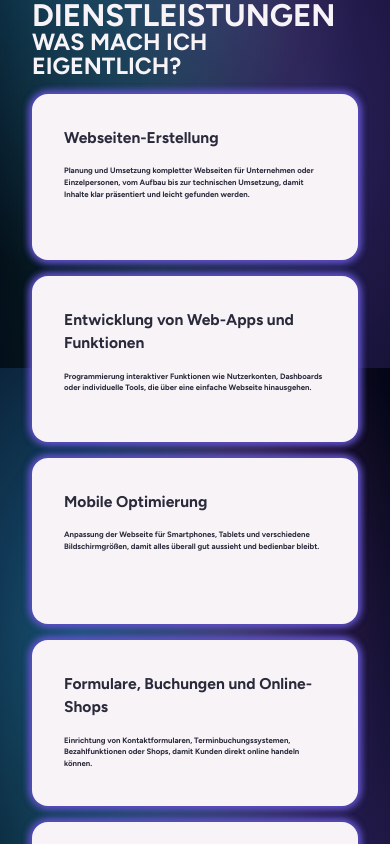
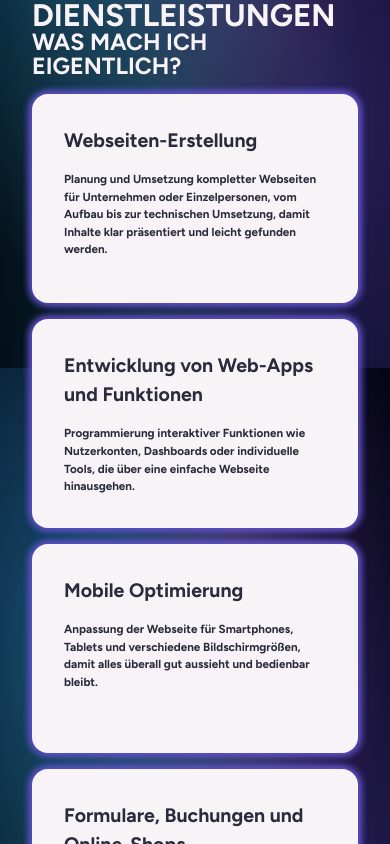
Before and after one commit to Alex5175/homepage2025, a Next.js app: page / in a window 390 px wide. Shown: the part 1320-2164 px from the top of the page. Built offline with nearby package versions, Linux system fonts and the light colour scheme.

Commit message:
fixed some mobile designs

```diff
--- a/components/Projects.tsx
+++ b/components/Projects.tsx
@@ -160,7 +160,7 @@ const projects: Project[] = [
     image: "/images/griessler.webp",
     description: (
       <>
-        <span className="text-red-500">
+        <span className="text-red-500 font-bold">
           Diese Website wird seit 2023 nicht mehr von mir gewartet und hat
           seitdem ihr SSL Zertifikat verloren, seien sie Vorsichtig.
         </span>
@@ -220,17 +220,21 @@ export default function Projects() {
   );
 }
 
+// Mobile Card
 function ProjectCard({ title, image, description, alt, tags, url }: Project) {
   return (
-    <div className="flex flex-col grayscale hover:grayscale-0 transition-all duration-200 hover:scale-105 rounded-lg cursor-pointer hover:z-50 min-h-min">
-      <Link href={url} target="_blank" rel="noreferrer">
+    <Link
+      href={url}
+      target="_blank"
+      rel="noreferrer"
+      className="flex flex-col transition-all duration-200 hover:scale-105 rounded-lg cursor-pointer hover:z-50 min-h-min"
+    >
       <img
         src={image}
         alt={alt}
         loading="lazy"
         className="object-cover rounded-t-lg "
       />
-      </Link>
       <div className="text-pretty bg-gradient-to-r from-primary to-secondary w-full p-4 rounded-b-lg overflow-hidden text-foreground min-h-32">
         <div className="flex">
           <h3 className=" text-[3vw] md:text-[1.5vw] font-bold flex-shrink-0">
@@ -246,10 +250,11 @@ function ProjectCard({ title, image, description, alt, tags, url }: Project) {
           {description}
         </p>
       </div>
-    </div>
+    </Link>
   );
 }
 
+// Desktop Tile
 function ProjectTile({
   title,
   image,
--- a/components/Services.tsx
+++ b/components/Services.tsx
@@ -134,8 +134,8 @@ function ServiceCard({ title, description }: Service) {
       }}
       className={`glow p-8 bg-foreground gap-4 text-background rounded-2xl ${figtree.className} flex flex-col`}
     >
-      <h3 className="text-[4vw] md:text-[2vw]/[2.2vw]">{title}</h3>
-      <p className="text-[2vw] md:text-[1.2vw]/[1.4vw]">{description}</p>
+      <h3 className="text-[5vw] md:text-[2vw]/[2.2vw]">{title}</h3>
+      <p className="text-[3vw] md:text-[1.2vw]/[1.4vw]">{description}</p>
     </motion.div>
   );
 }
```
Lines whose indentation alone changed are shown as unchanged.
